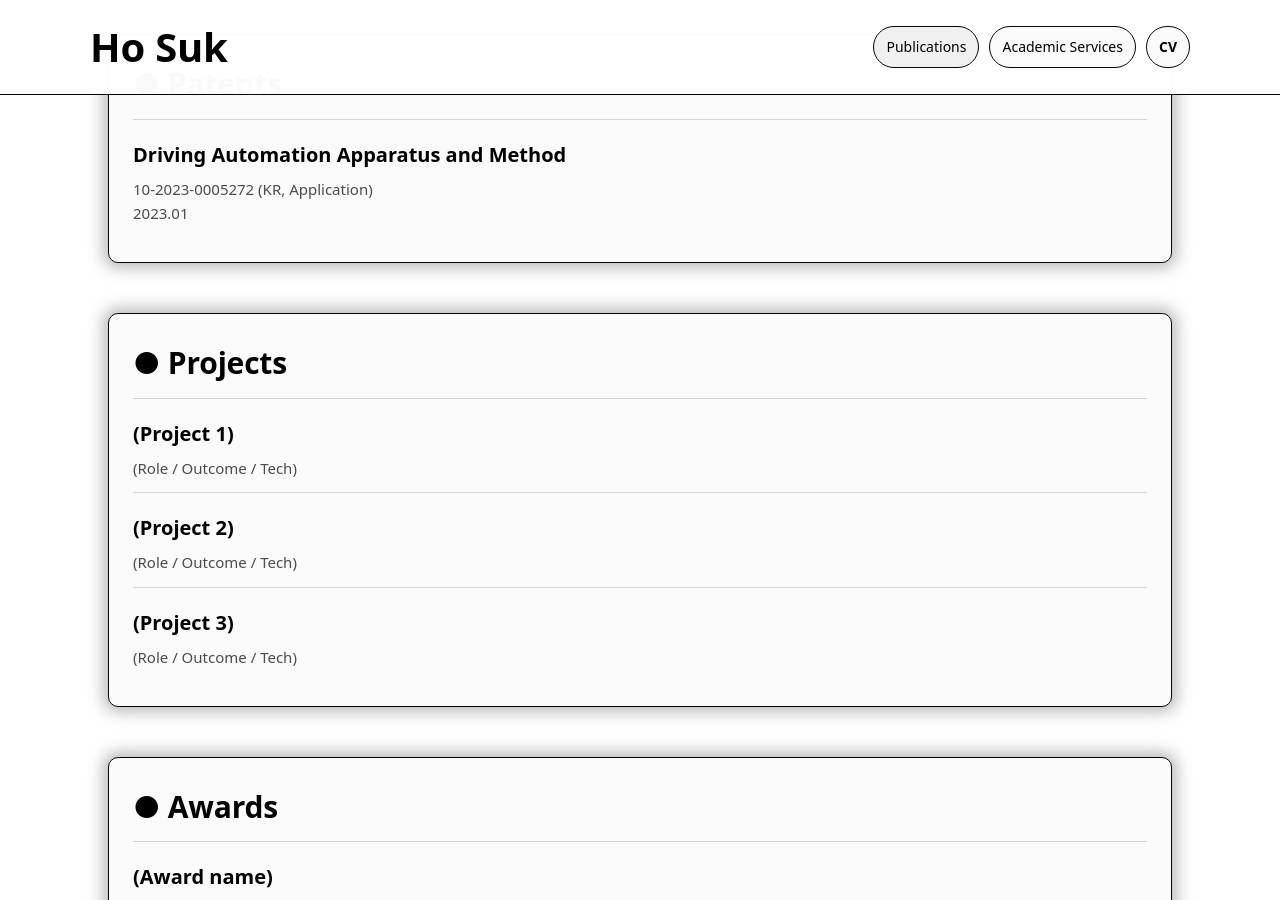
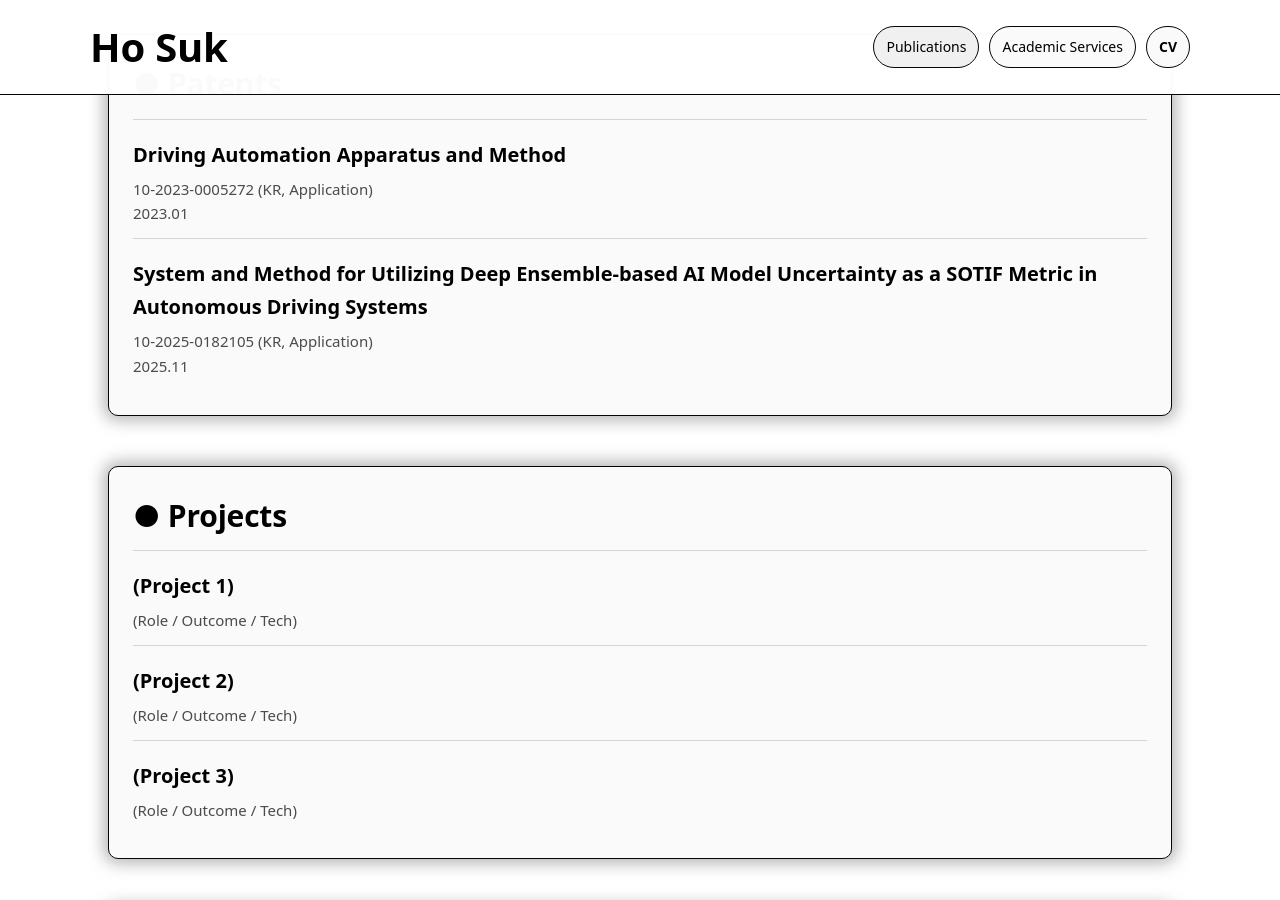
Before and after one commit to ho-suk-93/ho-suk-93.github.io, a Jekyll site: the page built from index.md, in a window 1280 px wide and 900 px high, scrolled down 5257 px. Built offline with Jekyll 4.4.1, drawn with Linux system fonts in a browser that asks for light colours.

Commit message:
Update index.md

```diff
--- a/index.md
+++ b/index.md
@@ -222,6 +222,11 @@ description: "Ho Suk's Personal Website"
       <p class="item-desc">10-2023-0005272 (KR, Application)</p>
       <p class="item-desc">2023.01</p>
     </div>
+    <div class="list-item">
+      <p class="item-title">System and Method for Utilizing Deep Ensemble-based AI Model Uncertainty as a SOTIF Metric in Autonomous Driving Systems</p>
+      <p class="item-desc">10-2025-0182105 (KR, Application)</p>
+      <p class="item-desc">2025.11</p>
+    </div>
   </div>
 </section>
 
```
